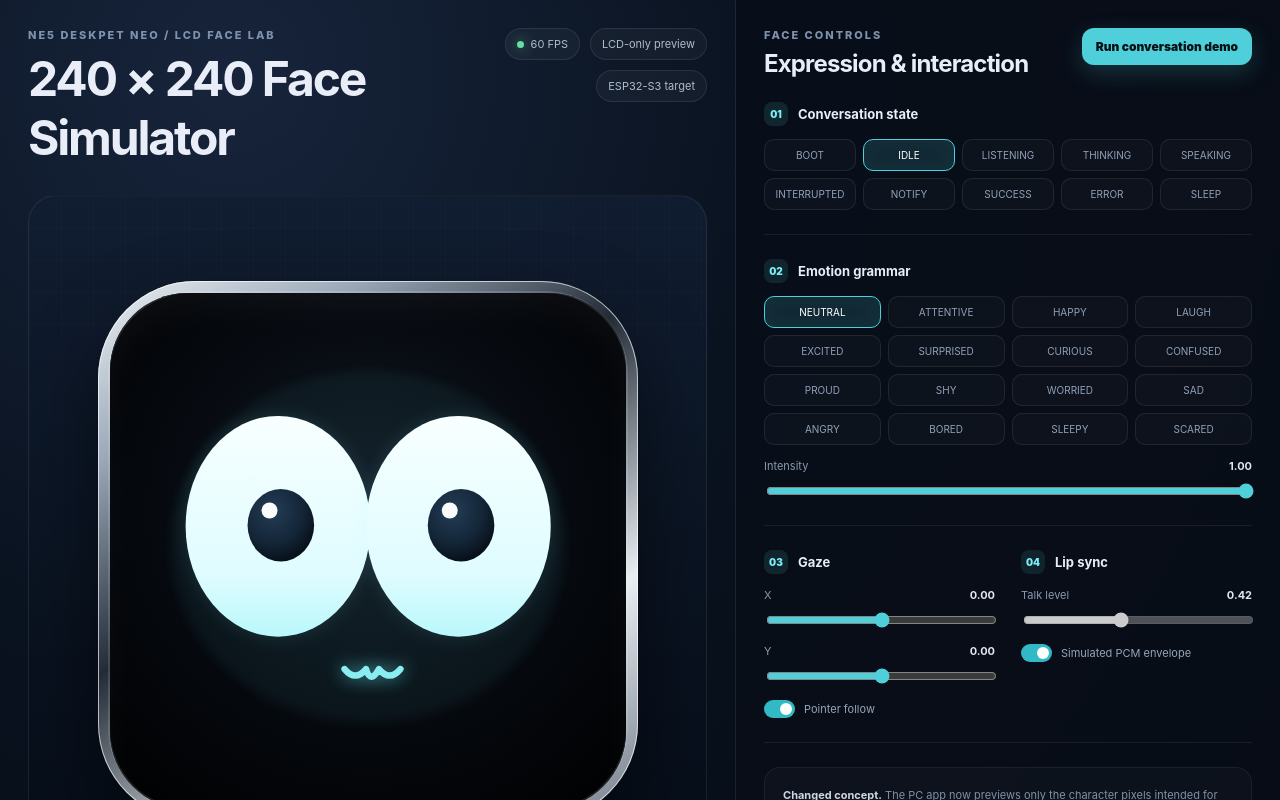
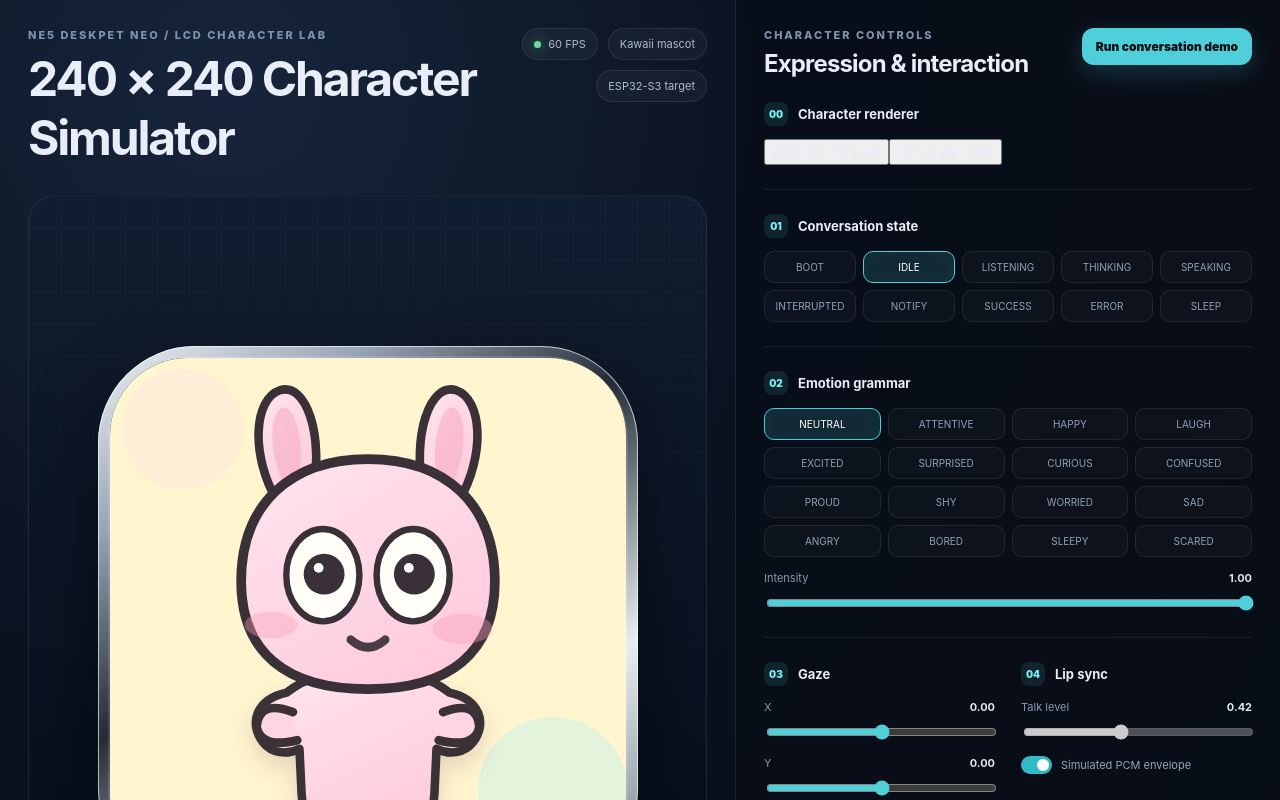
Before and after one commit to 13eta0mega/NE5-Deskpet-NEO, a Vue app: page / in a window 1280 px wide. Shown: the top 800 px of the page. Built offline with nearby package versions, Linux system fonts and the light colour scheme.

Commit message:
feat: add selectable kawaii mascot LCD renderer

```diff
--- a/src/App.vue
+++ b/src/App.vue
@@ -1,8 +1,10 @@
 <script setup lang="ts">
 import { computed, onBeforeUnmount, onMounted, reactive, ref } from 'vue'
 import { EMOTIONS, STATES, eyeTransform, sampleCharacter, type Controls, type Emotion, type PetState } from './character'
+import { sampleKawaii } from './kawaii'
 
 const controls = reactive<Controls>({ state: 'idle', emotion: 'neutral', emotionWeight: 1, gazeX: 0, gazeY: 0, talkLevel: 0.42, pointerActive: true })
+const renderer = ref<'face' | 'kawaii'>('kawaii')
 const now = ref(0)
 const fps = ref(60)
 const autoTalk = ref(true)
@@ -12,7 +14,9 @@ let last = performance.now()
 let frames = 0
 let fpsSince = last
 
-const frame = computed(() => sampleCharacter(now.value, controls))
+const faceFrame = computed(() => sampleCharacter(now.value, controls))
+const kawaiiFrame = computed(() => sampleKawaii(now.value, controls))
+const statusLabel = computed(() => renderer.value === 'kawaii' ? kawaiiFrame.value.statusLabel : faceFrame.value.statusLabel)
 
 function tick(ms: number) {
   const dt = Math.min((ms - last) / 1000, 0.05)
@@ -66,113 +70,103 @@ onBeforeUnmount(() => cancelAnimationFrame(raf))
     <section class="hero-panel">
       <header class="topbar">
         <div>
-          <p class="eyebrow">NE5 DESKPET NEO / LCD FACE LAB</p>
-          <h1>240 × 240 Face Simulator</h1>
+          <p class="eyebrow">NE5 DESKPET NEO / LCD CHARACTER LAB</p>
+          <h1>240 × 240 Character Simulator</h1>
         </div>
         <div class="metrics">
           <span><i class="dot live"></i>{{ fps }} FPS</span>
-          <span>LCD-only preview</span>
+          <span>{{ renderer === 'kawaii' ? 'Kawaii mascot' : 'Big-eye face' }}</span>
           <span>ESP32-S3 target</span>
         </div>
       </header>
 
       <div ref="canvas" class="stage" @pointermove="pointerMove" @pointerleave="pointerLeave">
         <div class="screen-shell">
-          <svg class="lcd" viewBox="0 0 240 240" role="img" :aria-label="frame.statusLabel">
+          <svg class="lcd" :class="{ 'kawaii-lcd': renderer === 'kawaii' }" viewBox="0 0 240 240" role="img" :aria-label="statusLabel">
             <defs>
-              <radialGradient id="screenBg" cx="50%" cy="42%" r="70%">
-                <stop offset="0%" stop-color="#111822" />
-                <stop offset="64%" stop-color="#05080d" />
-                <stop offset="100%" stop-color="#010203" />
-              </radialGradient>
-              <linearGradient id="eyeFill" x1="0" y1="0" x2="0" y2="1">
-                <stop offset="0%" stop-color="#f8ffff" />
-                <stop offset="72%" stop-color="#dffcff" />
-                <stop offset="100%" stop-color="#b9f8fb" />
-              </linearGradient>
-              <radialGradient id="pupilFill" cx="38%" cy="30%" r="70%">
-                <stop offset="0%" stop-color="#243c55" />
-                <stop offset="62%" stop-color="#142739" />
-                <stop offset="100%" stop-color="#08111b" />
-              </radialGradient>
-              <filter id="eyeGlow" x="-40%" y="-40%" width="180%" height="180%">
-                <feGaussianBlur stdDeviation="4.2" result="blur" />
-                <feMerge><feMergeNode in="blur" /><feMergeNode in="SourceGraphic" /></feMerge>
-              </filter>
-              <filter id="softGlow" x="-100%" y="-100%" width="300%" height="300%"><feGaussianBlur stdDeviation="2.6" /></filter>
+              <radialGradient id="screenBg" cx="50%" cy="42%" r="70%"><stop offset="0%" stop-color="#111822"/><stop offset="64%" stop-color="#05080d"/><stop offset="100%" stop-color="#010203"/></radialGradient>
+              <linearGradient id="eyeFill" x1="0" y1="0" x2="0" y2="1"><stop offset="0%" stop-color="#f8ffff"/><stop offset="72%" stop-color="#dffcff"/><stop offset="100%" stop-color="#b9f8fb"/></linearGradient>
+              <radialGradient id="pupilFill" cx="38%" cy="30%" r="70%"><stop offset="0%" stop-color="#243c55"/><stop offset="62%" stop-color="#142739"/><stop offset="100%" stop-color="#08111b"/></radialGradient>
+              <linearGradient id="mascotFill" x1="0" y1="0" x2="0.7" y2="1"><stop offset="0%" stop-color="#ffe5ee"/><stop offset="100%" stop-color="#ffcbdc"/></linearGradient>
+              <filter id="eyeGlow" x="-40%" y="-40%" width="180%" height="180%"><feGaussianBlur stdDeviation="4.2" result="blur"/><feMerge><feMergeNode in="blur"/><feMergeNode in="SourceGraphic"/></feMerge></filter>
+              <filter id="softShadow" x="-50%" y="-50%" width="200%" height="200%"><feDropShadow dx="0" dy="5" stdDeviation="5" flood-color="#6f4960" flood-opacity=".18"/></filter>
             </defs>
 
-            <rect width="240" height="240" rx="31" fill="url(#screenBg)" />
-            <ellipse cx="120" cy="118" rx="92" ry="82" fill="#61edf4" :opacity="0.025 + frame.screenGlow * 0.035" filter="url(#softGlow)" />
+            <template v-if="renderer === 'face'">
+              <rect width="240" height="240" rx="31" fill="url(#screenBg)"/>
+              <ellipse cx="120" cy="118" rx="92" ry="82" fill="#61edf4" :opacity="0.025 + faceFrame.screenGlow * 0.035"/>
+              <g :transform="`translate(${faceFrame.faceOffsetX} ${faceFrame.faceOffsetY}) translate(120 120) rotate(${faceFrame.faceRotation}) scale(${faceFrame.faceScaleX} ${faceFrame.faceScaleY}) translate(-120 -120)`">
+                <g v-for="(eye, index) in faceFrame.eyes" :key="index" :transform="eyeTransform(eye)">
+                  <ellipse :rx="eye.width/2" :ry="eye.height/2" fill="#8ff7ff" opacity=".12" filter="url(#eyeGlow)"/>
+                  <ellipse :rx="eye.width/2" :ry="eye.height/2" fill="url(#eyeFill)"/>
+                  <g :transform="`translate(${eye.pupilX} ${eye.pupilY})`" :opacity="eye.pupilOpacity">
+                    <ellipse :rx="eye.pupilWidth/2" :ry="eye.pupilHeight/2" fill="url(#pupilFill)"/>
+                    <circle :cx="eye.highlightX-eye.pupilX" :cy="eye.highlightY-eye.pupilY" :r="eye.highlightRadius" fill="#fff"/>
+                  </g>
+                </g>
+                <path :d="faceFrame.mouthPath" class="mouth-line" :opacity="faceFrame.mouthOpacity" :stroke-width="faceFrame.mouthStrokeWidth"/>
+              </g>
+              <g :opacity="faceFrame.listeningOpacity" class="listen-arcs"><path d="M24 99 Q12 120 24 141"/><path d="M216 99 Q228 120 216 141"/></g>
+              <g class="accent" :opacity="faceFrame.accentOpacity" :transform="`translate(204 38) scale(${faceFrame.accentScale})`"><circle r="17"/><text text-anchor="middle" dominant-baseline="central">{{ faceFrame.accentText }}</text></g>
+            </template>
 
-            <g :transform="`translate(${frame.faceOffsetX} ${frame.faceOffsetY}) translate(120 120) rotate(${frame.faceRotation}) scale(${frame.faceScaleX} ${frame.faceScaleY}) translate(-120 -120)`">
-              <g v-for="(eye, index) in frame.eyes" :key="index" :transform="eyeTransform(eye)">
-                <ellipse :rx="eye.width / 2" :ry="eye.height / 2" fill="#8ff7ff" opacity="0.12" filter="url(#eyeGlow)" />
-                <ellipse :rx="eye.width / 2" :ry="eye.height / 2" fill="url(#eyeFill)" />
-                <g :transform="`translate(${eye.pupilX} ${eye.pupilY})`" :opacity="eye.pupilOpacity">
-                  <ellipse :rx="eye.pupilWidth / 2" :ry="eye.pupilHeight / 2" fill="url(#pupilFill)" />
-                  <circle :cx="eye.highlightX - eye.pupilX" :cy="eye.highlightY - eye.pupilY" :r="eye.highlightRadius" fill="#fff" opacity="0.98" />
-                </g>
+            <template v-else>
+              <rect width="240" height="240" rx="31" fill="#fff5cf"/>
+              <circle cx="34" cy="33" r="28" fill="#ffdbe7" opacity=".34"/>
+              <circle cx="206" cy="202" r="35" fill="#c9f1e8" opacity=".5"/>
+              <ellipse cx="120" cy="224" rx="51" ry="8" fill="#c6909d" opacity=".16"/>
+
+              <g :transform="`translate(120 138) scale(${kawaiiFrame.bodyScaleX} ${kawaiiFrame.bodyScaleY}) translate(-120 -138) translate(0 ${kawaiiFrame.bodyOffsetY})`" filter="url(#softShadow)">
+                <path d="M82 155 C68 158 64 169 71 178 C75 183 82 184 88 181 L89 202 C90 218 101 222 109 211 L131 211 C139 222 150 218 151 202 L152 181 C158 184 165 183 169 178 C176 169 172 158 158 155 C149 148 139 145 120 145 C101 145 91 148 82 155 Z" fill="url(#mascotFill)" stroke="#3a3038" stroke-width="4" stroke-linejoin="round"/>
+                <g :transform="`rotate(${-kawaiiFrame.armLift} 82 170)`"><path d="M85 164 Q69 158 68 171 Q70 181 87 177" fill="#ffd5e2" stroke="#3a3038" stroke-width="4" stroke-linecap="round"/></g>
+                <g :transform="`rotate(${kawaiiFrame.armLift} 158 170)`"><path d="M155 164 Q171 158 172 171 Q170 181 153 177" fill="#ffd5e2" stroke="#3a3038" stroke-width="4" stroke-linecap="round"/></g>
               </g>
 
-              <path :d="frame.mouthPath" class="mouth-line" :opacity="frame.mouthOpacity" :stroke-width="frame.mouthStrokeWidth" />
-            </g>
+              <g :transform="`translate(${kawaiiFrame.headOffsetX} ${kawaiiFrame.headOffsetY}) translate(120 100) rotate(${kawaiiFrame.headRotation}) translate(-120 -100)`">
+                <g :transform="`translate(82 55) rotate(${kawaiiFrame.leftEarRotation}) scale(1 ${kawaiiFrame.earScaleY}) translate(-82 -55)`"><path d="M78 67 C65 45 67 19 79 15 C91 11 100 36 94 64 Z" fill="url(#mascotFill)" stroke="#3a3038" stroke-width="4" stroke-linejoin="round"/><path d="M80 57 C73 41 75 25 80 23 C86 21 91 40 88 57 Z" fill="#f6a9c2" opacity=".55"/></g>
+                <g :transform="`translate(158 55) rotate(${kawaiiFrame.rightEarRotation}) scale(1 ${kawaiiFrame.earScaleY}) translate(-158 -55)`"><path d="M146 64 C140 36 149 11 161 15 C173 19 175 45 162 67 Z" fill="url(#mascotFill)" stroke="#3a3038" stroke-width="4" stroke-linejoin="round"/><path d="M152 57 C149 40 154 21 160 23 C165 25 167 41 160 57 Z" fill="#f6a9c2" opacity=".55"/></g>
 
-            <g :opacity="frame.listeningOpacity" class="listen-arcs">
-              <path d="M 24 99 Q 12 120 24 141" />
-              <path d="M 216 99 Q 228 120 216 141" />
-            </g>
+                <path d="M61 104 C61 68 84 47 120 47 C156 47 179 68 179 104 C179 137 158 154 120 154 C82 154 61 137 61 104 Z" fill="url(#mascotFill)" stroke="#3a3038" stroke-width="4.5" stroke-linejoin="round"/>
+                <ellipse cx="76" cy="126" rx="14" ry="7" fill="#f79bb5" :opacity="kawaiiFrame.blushOpacity" :transform="`scale(${kawaiiFrame.blushScale}) translate(${(1-kawaiiFrame.blushScale)*76} ${(1-kawaiiFrame.blushScale)*126})`"/>
+                <ellipse cx="164" cy="126" rx="14" ry="7" fill="#f79bb5" :opacity="kawaiiFrame.blushOpacity"/>
 
-            <g class="accent" :opacity="frame.accentOpacity" :transform="`translate(204 38) scale(${frame.accentScale})`">
-              <circle r="17" />
-              <text text-anchor="middle" dominant-baseline="central">{{ frame.accentText }}</text>
-            </g>
+                <g v-for="(eye, index) in kawaiiFrame.eyes" :key="index" :transform="`translate(${eye.x} ${eye.y}) rotate(${eye.rotation})`">
+                  <template v-if="eye.mode === 'open'">
+                    <ellipse :rx="eye.width/2" :ry="eye.height/2" fill="#fffdf7" stroke="#3a3038" stroke-width="3"/>
+                    <g :transform="`translate(${eye.pupilX} ${eye.pupilY})`" :opacity="eye.pupilOpacity"><circle :r="eye.pupilRadius" fill="#3a3038"/><circle :cx="-eye.pupilRadius*.27" :cy="-eye.pupilRadius*.31" :r="Math.max(2.1,eye.pupilRadius*.24)" fill="#fff"/></g>
+                  </template>
+                  <template v-else-if="eye.mode === 'happy'">
+                    <path :d="`M ${-eye.width/2} 3 Q 0 ${-eye.height} ${eye.width/2} 3`" fill="none" stroke="#3a3038" stroke-width="5" stroke-linecap="round"/>
+                  </template>
+                  <template v-else><path :d="`M ${-eye.width/2} 0 Q 0 7 ${eye.width/2} 0`" fill="none" stroke="#3a3038" stroke-width="5" stroke-linecap="round"/></template>
+                </g>
+
+                <path :d="kawaiiFrame.mouthPath" :fill="kawaiiFrame.mouthFilled ? '#3a3038' : 'none'" stroke="#3a3038" stroke-width="4" stroke-linecap="round" stroke-linejoin="round" :opacity="kawaiiFrame.mouthOpacity"/>
+              </g>
+
+              <g :opacity="kawaiiFrame.listeningOpacity" class="kawaii-listen"><path d="M43 95 Q33 106 43 117"/><path d="M197 95 Q207 106 197 117"/></g>
+              <g class="kawaii-accent" :opacity="kawaiiFrame.accentOpacity" :transform="`translate(202 34) scale(${kawaiiFrame.accentScale})`"><circle r="16"/><text text-anchor="middle" dominant-baseline="central">{{ kawaiiFrame.accentText }}</text></g>
+            </template>
           </svg>
         </div>
 
-        <div class="state-card">
-          <span>LCD OUTPUT</span>
-          <strong>{{ frame.statusLabel }}</strong>
-          <small>This square is the content that will be rendered on the physical LCD.</small>
-        </div>
+        <div class="state-card"><span>LCD OUTPUT</span><strong>{{ statusLabel }}</strong><small>Only these pixels are intended for the physical DeskPet LCD.</small></div>
       </div>
     </section>
 
     <aside class="control-panel">
-      <div class="panel-heading">
-        <div><p class="eyebrow">FACE CONTROLS</p><h2>Expression & interaction</h2></div>
-        <button class="primary" @click="playDemo">Run conversation demo</button>
-      </div>
+      <div class="panel-heading"><div><p class="eyebrow">CHARACTER CONTROLS</p><h2>Expression & interaction</h2></div><button class="primary" @click="playDemo">Run conversation demo</button></div>
 
       <section class="control-section">
-        <div class="section-title"><span>01</span><h3>Conversation state</h3></div>
-        <div class="chip-grid state-grid"><button v-for="state in STATES" :key="state" :class="{ active: controls.state === state }" @click="setState(state)">{{ state }}</button></div>
+        <div class="section-title"><span>00</span><h3>Character renderer</h3></div>
+        <div class="renderer-switch"><button :class="{active:renderer==='kawaii'}" @click="renderer='kawaii'">Kawaii mascot</button><button :class="{active:renderer==='face'}" @click="renderer='face'">Big-eye face</button></div>
       </section>
 
-      <section class="control-section">
-        <div class="section-title"><span>02</span><h3>Emotion grammar</h3></div>
-        <div class="chip-grid emotion-grid"><button v-for="emotion in EMOTIONS" :key="emotion" :class="{ active: controls.emotion === emotion }" @click="setEmotion(emotion)">{{ emotion }}</button></div>
-        <label class="slider-row"><span>Intensity <b>{{ controls.emotionWeight.toFixed(2) }}</b></span><input v-model.number="controls.emotionWeight" type="range" min="0" max="1" step="0.01" /></label>
-      </section>
+      <section class="control-section"><div class="section-title"><span>01</span><h3>Conversation state</h3></div><div class="chip-grid state-grid"><button v-for="state in STATES" :key="state" :class="{active:controls.state===state}" @click="setState(state)">{{state}}</button></div></section>
+      <section class="control-section"><div class="section-title"><span>02</span><h3>Emotion grammar</h3></div><div class="chip-grid emotion-grid"><button v-for="emotion in EMOTIONS" :key="emotion" :class="{active:controls.emotion===emotion}" @click="setEmotion(emotion)">{{emotion}}</button></div><label class="slider-row"><span>Intensity <b>{{controls.emotionWeight.toFixed(2)}}</b></span><input v-model.number="controls.emotionWeight" type="range" min="0" max="1" step="0.01"/></label></section>
+      <section class="control-section split"><div><div class="section-title"><span>03</span><h3>Gaze</h3></div><label class="slider-row"><span>X <b>{{controls.gazeX.toFixed(2)}}</b></span><input v-model.number="controls.gazeX" type="range" min="-1" max="1" step="0.01"/></label><label class="slider-row"><span>Y <b>{{controls.gazeY.toFixed(2)}}</b></span><input v-model.number="controls.gazeY" type="range" min="-1" max="1" step="0.01"/></label><label class="toggle"><input v-model="controls.pointerActive" type="checkbox"/><span></span>Pointer follow</label></div><div><div class="section-title"><span>04</span><h3>Lip sync</h3></div><label class="slider-row"><span>Talk level <b>{{controls.talkLevel.toFixed(2)}}</b></span><input v-model.number="controls.talkLevel" :disabled="autoTalk" type="range" min="0" max="1" step="0.01"/></label><label class="toggle"><input v-model="autoTalk" type="checkbox"/><span></span>Simulated PCM envelope</label></div></section>
 
-      <section class="control-section split">
-        <div>
-          <div class="section-title"><span>03</span><h3>Gaze</h3></div>
-          <label class="slider-row"><span>X <b>{{ controls.gazeX.toFixed(2) }}</b></span><input v-model.number="controls.gazeX" type="range" min="-1" max="1" step="0.01" /></label>
-          <label class="slider-row"><span>Y <b>{{ controls.gazeY.toFixed(2) }}</b></span><input v-model.number="controls.gazeY" type="range" min="-1" max="1" step="0.01" /></label>
-          <label class="toggle"><input v-model="controls.pointerActive" type="checkbox" /><span></span>Pointer follow</label>
-        </div>
-        <div>
-          <div class="section-title"><span>04</span><h3>Lip sync</h3></div>
-          <label class="slider-row"><span>Talk level <b>{{ controls.talkLevel.toFixed(2) }}</b></span><input v-model.number="controls.talkLevel" :disabled="autoTalk" type="range" min="0" max="1" step="0.01" /></label>
-          <label class="toggle"><input v-model="autoTalk" type="checkbox" /><span></span>Simulated PCM envelope</label>
-        </div>
-      </section>
-
-      <section class="notes">
-        <p><strong>Changed concept.</strong> The PC app now previews only the character pixels intended for the DeskPet LCD. The product enclosure is deliberately not rendered here.</p>
-        <p>Large, nearly touching eyes dominate the 240×240 frame. Blink, gaze, breathing, emotional eye deformation and amplitude-driven mouth motion are all generated locally so the same semantic controls can later be ported to ESP32-S3.</p>
-      </section>
+      <section class="notes"><p><strong>Kawaii mode.</strong> The mascot is deliberately built from simple geometric parts that can later be reproduced on ESP32-S3 without image assets: oversized head, rabbit ears, tiny body, blush, large readable eyes and a very small mouth.</p><p>Emotion is expressed through eyes, pupils, ears, head tilt, blush, arm lift and squash/bounce together. Lip sync remains amplitude-driven so a future Gemini/TTS PCM stream can drive the same interface.</p></section>
     </aside>
   </main>
 </template>
```
